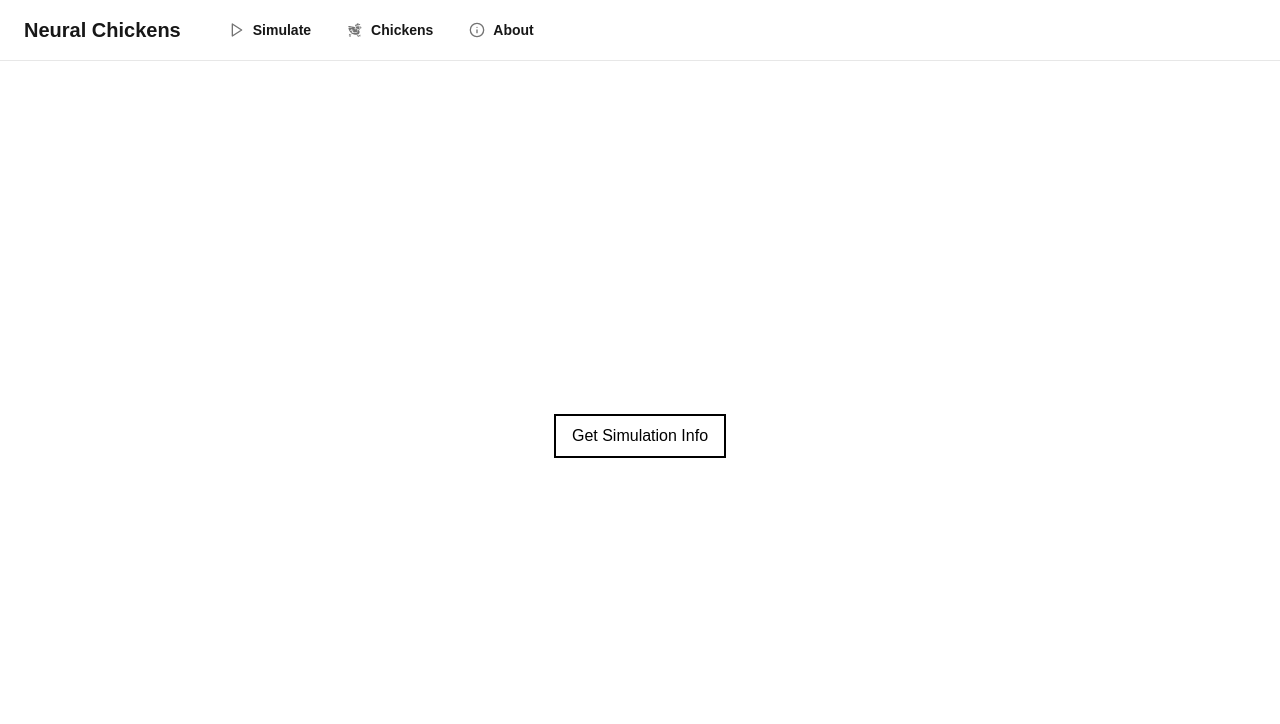
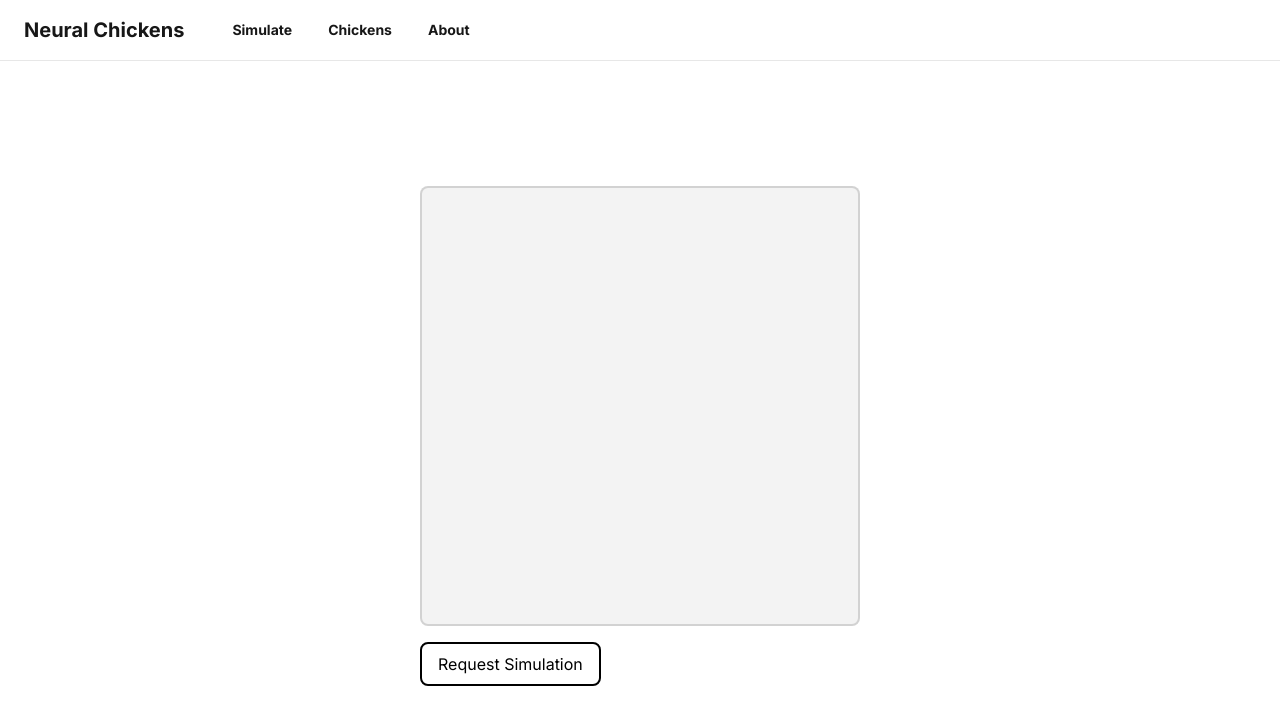
Before and after one commit to cartersw/neural-chickens, a Next.js app in the folder web/: page / in a window 1280 px wide. Shown: the top 724 px of the page. Built offline with nearby package versions, Linux system fonts and the light colour scheme; no server answers.

Commit message:
More navbar change -Font

```diff
--- a/web/src/app/components/Navbar.tsx
+++ b/web/src/app/components/Navbar.tsx
@@ -7,13 +7,12 @@ import { GiChicken } from 'react-icons/gi'
 type Tab = {
     href: string
     label: string
-    icon: IconType
 }
 
 const tabs: Tab[] = [
-    { href: '/', label: 'Simulate', icon: FiPlay },
-    { href: '/chickens', label: 'Chickens', icon: GiChicken },
-    { href: '/about', label: 'About', icon: FiInfo },
+    { href: '/', label: 'Simulate'},
+    { href: '/chickens', label: 'Chickens' },
+    { href: '/about', label: 'About' },
 ]
 
 const Navbar = () => {
@@ -28,13 +27,13 @@ const Navbar = () => {
                 </Link>
 
                 <ul className="flex items-center gap-1">
-                    {tabs.map(({ href, label, icon: Icon }) => (
+                    {tabs.map(({ href, label}) => (
                         <li key={href}>
                             <Link
                                 href={href}
                                 className="flex items-center gap-2 rounded-full px-4 py-2 text-sm font-bold text-foreground transition-colors hover:bg-brand-soft"
                             >
-                                <Icon className="text-base opacity-60" />
+
                                 {label}
                             </Link>
                         </li>
--- a/web/src/app/globals.css
+++ b/web/src/app/globals.css
@@ -10,8 +10,7 @@
   --color-background: var(--background);
   --color-foreground: var(--foreground);
   --color-brand-soft: var(--brand-soft);
-  --font-sans: var(--font-geist-sans);
-  --font-mono: var(--font-geist-mono);
+  --font-sans: var(--font-inter);
 }
 
 @media (prefers-color-scheme: dark) {
@@ -25,5 +24,5 @@
 body {
   background: var(--background);
   color: var(--foreground);
-  font-family: Arial, Helvetica, sans-serif;
+  font-family: var(--font-inter), Arial, Helvetica, sans-serif;
 }
--- a/web/src/app/layout.tsx
+++ b/web/src/app/layout.tsx
@@ -1,5 +1,12 @@
+import { Inter } from "next/font/google";
 import "./globals.css";
 import Navbar from "./components/Navbar";
+
+const inter = Inter({
+  subsets: ["latin"],
+  display: "swap",
+  variable: "--font-inter",
+});
 
 
 export default function RootLayout({
@@ -8,7 +15,7 @@ export default function RootLayout({
   children: React.ReactNode;
 }>) {
   return (
-    <html lang="en">
+    <html lang="en" className={`${inter.variable} antialiased`}>
       <body className="min-h-full flex flex-col">
         <Navbar></Navbar>
          <main className="">
--- a/web/src/app/page.tsx
+++ b/web/src/app/page.tsx
@@ -28,12 +28,13 @@ const Page = () => {
 
   return (
     <main className="min-h-screen flex items-center justify-center pt-18">
-      <div className="flex justify-center gap-8 w-[90%] p-5">
+      <div className="flex flex-col items-start gap-4 w-[min(60vh,90vw)] p-5">
+          <div className="w-full aspect-square rounded-lg border-2 border-foreground/15 bg-foreground/5" />
 
           <button
             onClick={handleGetSimulationInfo}
-            className="bg-white border-2 text-black px-4 py-2 rounded-1g curor-pointer"
-          >Get Simulation Info</button>
+            className="bg-white border-2 text-black px-4 py-2 rounded-lg cursor-pointer"
+          >Request Simulation</button>
           {simulation && (
             <div className ="text-black">
               <p>ID: {simulation.id}</p>
```
